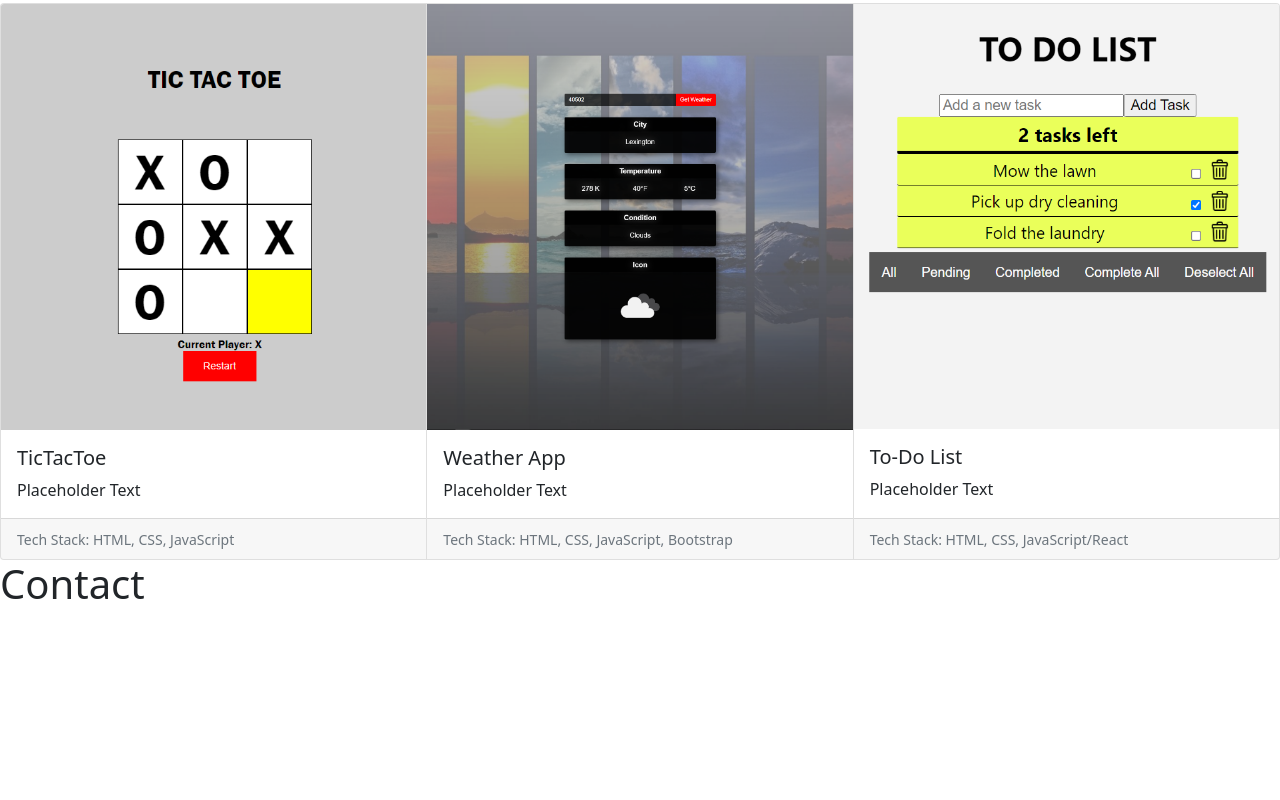
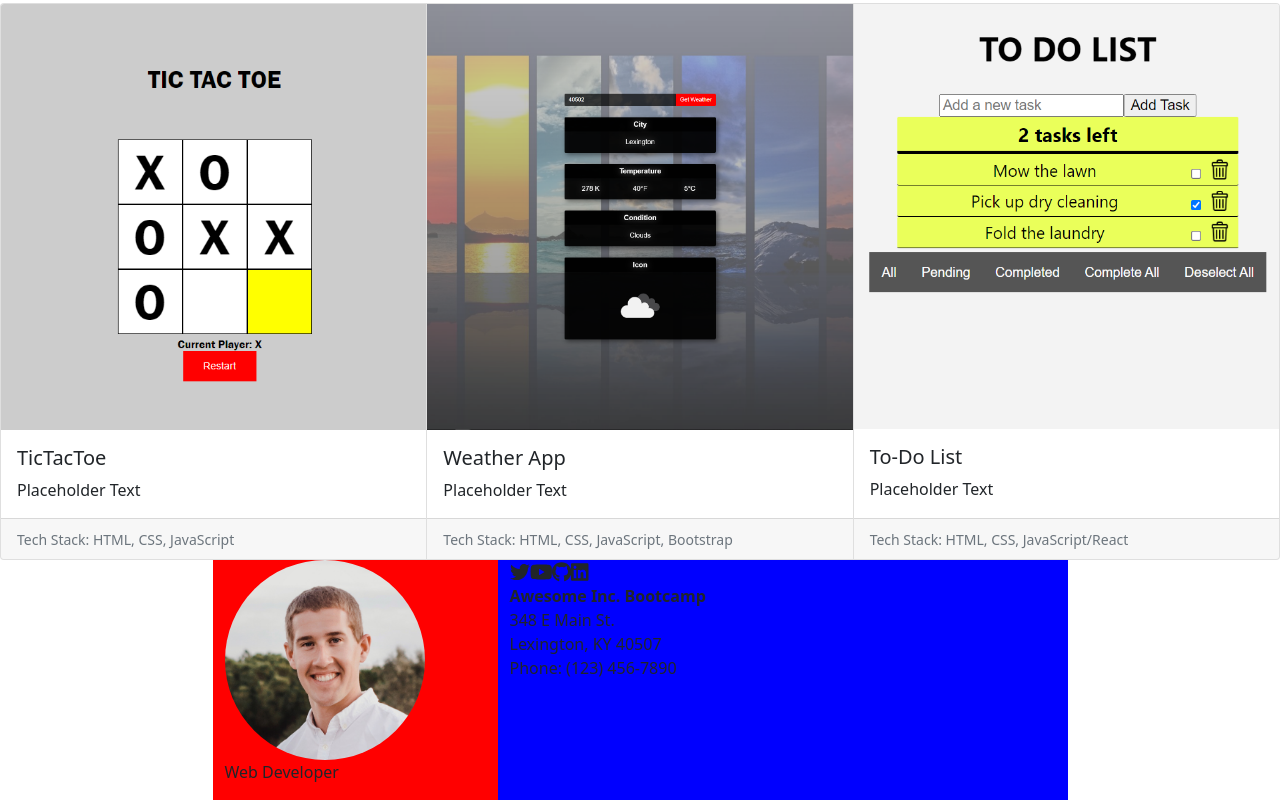
Before and after one commit to nmcmillen/personal-react-site, a React (Create React App) app: page / in a window 1280 px wide. Shown: the part 1665-2465 px from the top of the page. Before the commit the page ends 2281 px from the top, so only its background shows below. Built offline with nearby package versions, Linux system fonts and the light colour scheme.

Commit message:
initial contact section setup

```diff
--- a/package.json
+++ b/package.json
@@ -3,6 +3,10 @@
   "version": "0.1.0",
   "private": true,
   "dependencies": {
+    "@fortawesome/fontawesome-svg-core": "^6.1.1",
+    "@fortawesome/free-brands-svg-icons": "^6.1.1",
+    "@fortawesome/free-solid-svg-icons": "^6.1.1",
+    "@fortawesome/react-fontawesome": "^0.1.18",
     "@testing-library/jest-dom": "^5.16.3",
     "@testing-library/react": "^12.1.4",
     "@testing-library/user-event": "^13.5.0",
@@ -10,6 +14,7 @@
     "react": "^18.0.0",
     "react-bootstrap": "^2.2.2",
     "react-dom": "^18.0.0",
+    "react-icons": "^4.3.1",
     "react-router-dom": "^6.3.0",
     "react-scripts": "5.0.0",
     "web-vitals": "^2.1.4"
--- a/src/components/Contact.css
+++ b/src/components/Contact.css
@@ -0,0 +1,11 @@
+.column-1 {
+    background: red;
+}
+.column-2 {
+    background: blue;
+}
+
+#contact-headshot {
+    width: 200px;
+    border-radius: 50%;
+}
--- a/src/components/Contact.js
+++ b/src/components/Contact.js
@@ -1,11 +1,51 @@
 import React from "react";
-import "./AboutMe.css";
-import { Button } from "react-bootstrap";
+import "./Contact.css";
+import { Col, Container, Image, Row } from "react-bootstrap";
+import ReactDOM from "react-dom";
+import { FontAwesomeIcon } from "@fortawesome/react-fontawesome";
+import { library } from "@fortawesome/fontawesome-svg-core";
+import {
+  fab,
+  faGithub,
+  faLinkedin,
+  faTwitter,
+  faYoutube,
+} from "@fortawesome/free-brands-svg-icons";
+import { faCheckSquare, faCoffee } from "@fortawesome/free-solid-svg-icons";
+import portrait from "./images/nick-portrait.jpg";
+// FONT AWESOME ICONS CAN BE CONTROLLED BY FONT-SIZE IN CSS
 
 export default function Contact() {
   return (
-      <div>
-          <h1>Contact</h1>
-      </div>
+    <div>
+      <Container className="">
+        <Row className="justify-content-md-center">
+          <Col className="column-1" sm={3}>
+            <Image id="contact-headshot" src={portrait} />
+            <p>Web Developer</p>
+          </Col>
+          <Col className="column-2" sm={6}>
+            <div className="social-icons">
+              <FontAwesomeIcon icon={faTwitter} size="lg" />
+              <FontAwesomeIcon icon={faYoutube} size="lg" />
+              <FontAwesomeIcon icon={faGithub} size="lg" />
+              <FontAwesomeIcon icon={faLinkedin} size="lg" />
+            </div>
+            <strong>Awesome Inc. Bootcamp</strong>
+            <br />
+            348 E Main St.
+            <br />
+            Lexington, KY 40507
+            <br />
+            Phone: (123) 456-7890
+            <br />
+          </Col>
+        </Row>
+      </Container>
+    </div>
   );
 }
+
+// <FontAwesomeIcon icon={faCoffee} size="lg" />
+// <FontAwesomeIcon icon={faYoutube} size="lg" />
+// <FontAwesomeIcon icon={faGithub} size="3x" />
--- a/src/components/Portfolio.js
+++ b/src/components/Portfolio.js
@@ -7,7 +7,7 @@ import todo from "./images/todo.png"
 
 export default function Portfolio() {
   return (
-    <CardGroup>
+    <CardGroup >
       {/* FIRST PROJECT */}
       <Card>
         <Card.Img variant="top" src={tictactoe} />
```
Also changed, not shown: src/components/images/nick-portrait.jpg (added), 1 other file (tests, documents, lock files or other folders).
